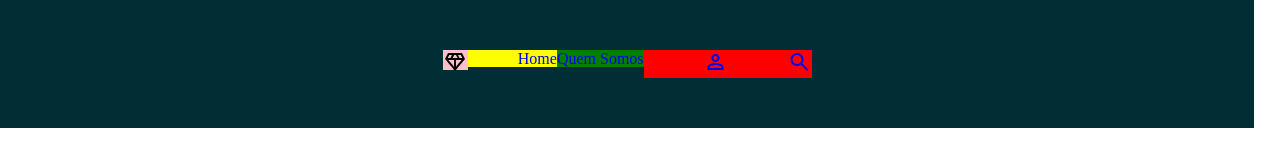
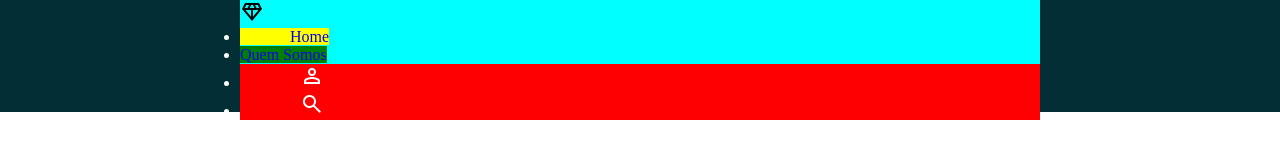
Before and after one commit to vapedrosacc/projeto_HUB360, a plain HTML site: page src/initialPage/index.html in a window 1280 px wide. Drawn offline with nearby package versions, Linux system fonts and the light colour scheme.

Commit message:
divisaoDeTarefas

```diff
--- a/src/initialPage/index.css
+++ b/src/initialPage/index.css
@@ -1,50 +1,43 @@
-*{
-    margin:0;
+* {
+  margin: 0;
   padding: 0;
   box-sizing: border-box;
 }
 
 .material-symbols-outlined {
-  font-variation-settings:
-  'FILL' 0,
-  'wght' 400,
-  'GRAD' 0,
-  'opsz' 24
+  font-variation-settings: "FILL" 0, "wght" 400, "GRAD" 0, "opsz" 24;
+  color: white;
 }
 
-.material-symbols-outlined {
-  font-variation-settings:
-  'FILL' 0,
-  'wght' 400,
-  'GRAD' 0,
-  'opsz' 24
-}
-
-.background{
+.background {
   margin: 0;
   padding: 0;
-    width: 98vw;
-    height: 16vh;
-    background-color: #002E34;
-    display:flex;
+  width: 100vw;
+  height: 14vh;
+  background-color: #002e34;
+  display: flex;
   justify-content: center;
   align-items: center;
 }
-
-.background > ul{
+nav.logo{
+   background-color: aqua;
+   width: 100vh;
+   height: 14vh;
+}
+.background > ul {
   display: flex;
   padding: 15px;
   margin: 0 20px;
   list-style: none;
 }
 
-.logo{
+.logo {
   background-color: pink;
-    color:white;
+  color: white;
   display: block;
   width: 25px;
   height: 20px;
-
+  margin: 20px;
 }
 
 .home {
--- a/src/initialPage/index.html
+++ b/src/initialPage/index.html
@@ -16,8 +16,9 @@
   </head>
   <body>
     <header class="background">
+      <nav class="logo">
+        <img src="../images/diamond_FILL0_wght400_GRAD0_opsz24.png" alt="logo" />
         <ul>
-        <li class="logo"><img src="../images/diamond_FILL0_wght400_GRAD0_opsz24.png" alt="logo" /></li>
           <li><a href="http://" target="_blank" class="home">Home</a></li>
           <li><a href="http://" target="_blank" class="aboutUs">Quem Somos</a></li>
           <li id="login">
@@ -31,6 +32,7 @@
             >
           </li>
         </ul>
+      </nav>
     </header>
     <main></main>
     <footer></footer>
```
Lines whose indentation alone changed are shown as unchanged.
